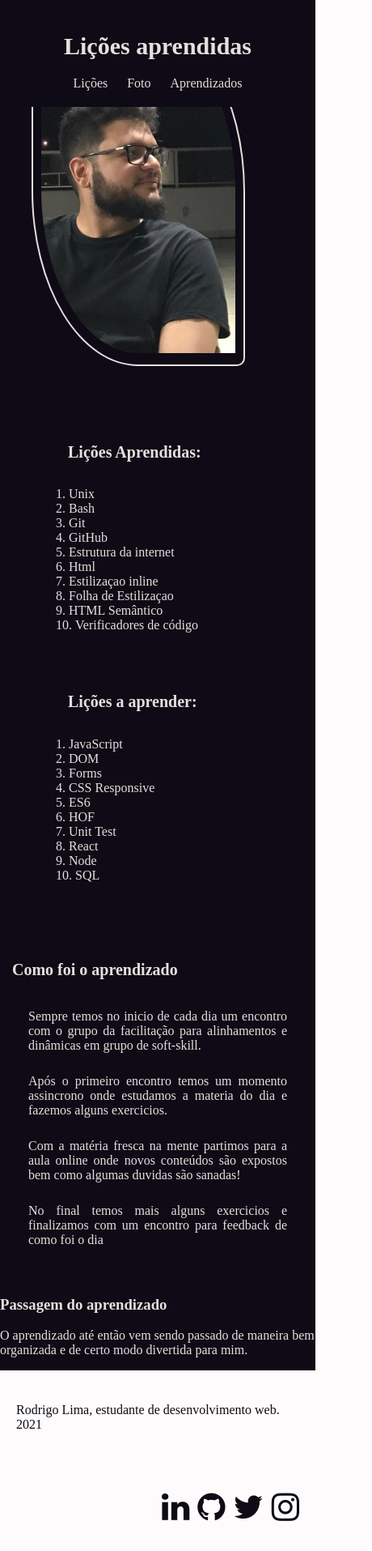
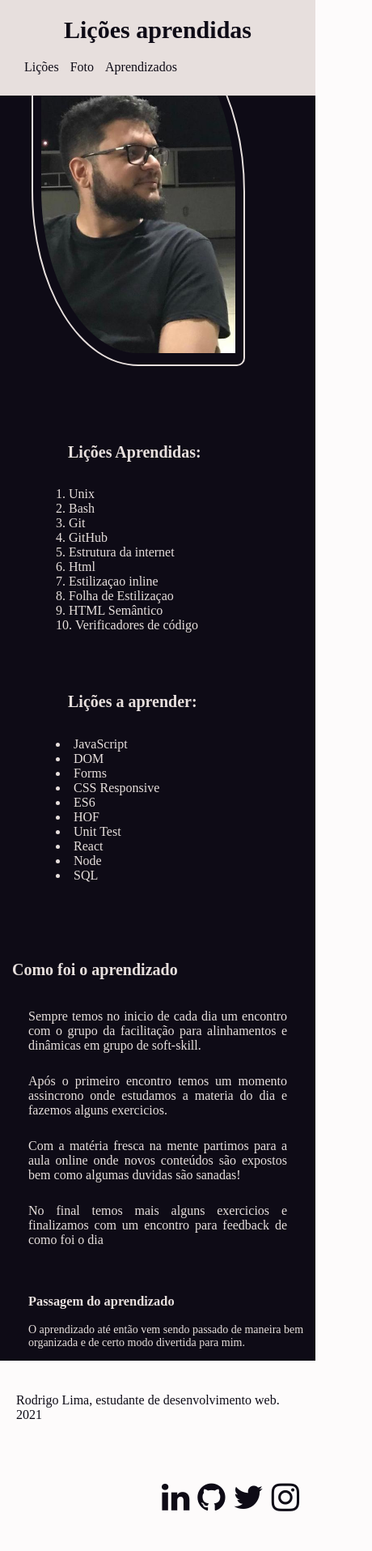
Before and after one commit to limarodrigoo/lessons-learned, a website: page index.html in a window 390 px wide. Shown: the whole page at 81% size, 460 px wide, since content can reach past the window. Drawn offline with Linux system fonts and the light colour scheme.

Commit message:
Editando aside e arrumando tag a para codesniffer

```diff
--- a/index.html
+++ b/index.html
@@ -13,9 +13,12 @@
   <header id="cabecalho">
     <h1 id="titulo">Lições aprendidas</h1>
     <nav>
-      <a href="#licoes">Lições</a>
-      <a href="#minha_foto">Foto</a>
-      <a href="#learnings">Aprendizados</a>
+      <ul>
+        <li><a href="#licoes">Lições</a></li>
+        <li><a href="#minha_foto">Foto</a></li>
+        <li><a href="#learnings">Aprendizados</a></li>
+      </ul>
+
     </nav>
   </header>
   <main>
@@ -67,14 +70,16 @@
       <h3>Passagem do aprendizado</h3>
       <p>O aprendizado até então vem sendo passado de maneira bem organizada e de certo modo divertida para mim.</p>
     </aside>
+
   </main>
+
   <footer id="rodape">
     <section id="rodape-description">Rodrigo Lima, estudante de desenvolvimento web. 2021</section>
     <section id="socials">
-      <a href="https://www.linkedin.com/in/limarodrigoo/" target="_blank"><i class="fa fa-linkedin"></i></a>
-      <a href="https://github.com/limarodrigoo"target="_blank"><i class="fa fa-github"></i></a>
-      <a href="https://twitter.com/limarodrig0"target="_blank"><i class="fa fa-twitter"></i></a>
-      <a href="https://instagram.com/limarodrigoo"target="_blank"><i class="fa fa-instagram"></i></a>
+      <a href="https://www.linkedin.com/in/limarodrigoo/" target="_blank" aria-label="linkedin"><i class="fa fa-linkedin"></i></a>
+      <a href="https://github.com/limarodrigoo" target="_blank" aria-label="github"><i class="fa fa-github"></i></a>
+      <a href="https://twitter.com/limarodrig0" target="_blank" aria-label="twitter"><i class="fa fa-twitter"></i></a>
+      <a href="https://instagram.com/limarodrigoo" target="_blank" aria-label="instagram"><i class="fa fa-instagram"></i></a>
     </section>
 
   </footer>
--- a/style.css
+++ b/style.css
@@ -23,23 +23,35 @@ h2 {
   padding:15px;
 }
 #titulo {
-  color: #e7dfdd;
+  color: #0e0b16;
 }
 #cabecalho {
   position: fixed;
   top: 0;
-  background-color: #0e0b16;
+  background-color: #e7dfdd;
   width: 100%;
   text-align: center;
-  padding: 20px 0;
+}
+nav {
+  text-align: center;
+  padding: 0;
 }
 nav a {
   text-decoration: none;
-  color: #e7dfdd;
-  padding: 0 10px;
+  color: #0e0b16;
+  padding: 0 10px 0 0;
+}
+nav ul {
+  list-style: inside;
+  list-style-type: none;
+}
+nav ul li {
+  display: inline-block;
 }
 nav a:hover {
   font-weight: bold;
+  background-color: #0e0b16;
+  color: #e7dfdd;
 }
 #profile-photo {
   display: inline-block;
@@ -64,19 +76,22 @@ nav a:hover {
 }
 ol, ul {
   list-style: inside;
-  list-style-type: decimal;
   padding: 0 10px 10px 30px;
   text-align: justify;
 }
 
 #licoes_aprendidas {
   display: inline-block;
+  list-style-type: decimal;
 
 }
 #licoes_a_aprender {
   display: inline-block;
 }
-
+article {
+  width: 70%;
+  float: left;
+}
 .postagem-texto {
   text-align: justify;
   padding: 0 35px 20px 35px;
@@ -86,8 +101,12 @@ ol, ul {
 }
 aside {
   float: right;
-  width: auto;
+  width: 30%;
+  font-size: 14px;
+  /* padding: 0 40px; */
+
 }
+
 #rodape {
   display: inline-block;
   width: 100%;
@@ -108,3 +127,17 @@ aside {
   color: #0e0b16;
   text-decoration: none;
 }
+
+@media screen and (max-width: 900px){
+  article {
+    width: 100%;
+    float: none;
+  }
+  aside {
+    float: none;
+    width: 100%;
+    font-size: 14px;
+    clear: both;
+    padding: 0 35px;
+  }
+}
```
